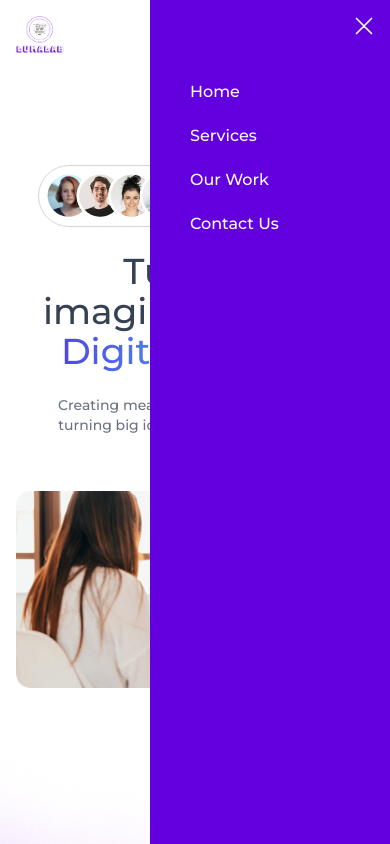
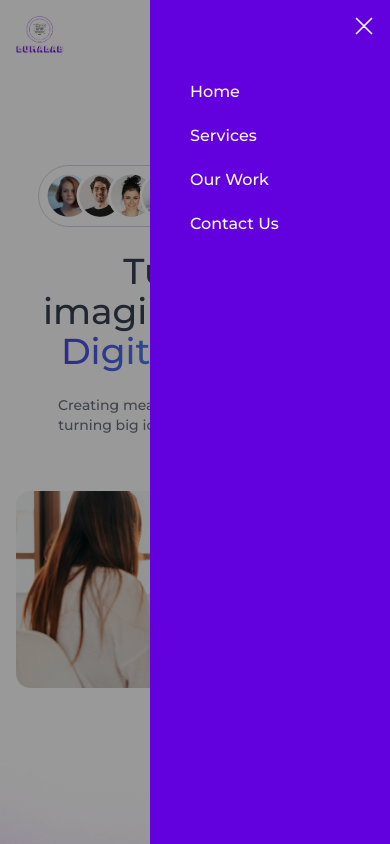
Before and after one commit to Piyush1532/Lumalab, a React (Vite) app: page / in a window 390 px wide. Both pictures are taken after a click on the picture 358 px from the left and 34 px from the top of the page. Shown: the top 844 px of the page. Built offline with nearby package versions, Linux system fonts and the light colour scheme.

Commit message:
added backdrop for sidebar

```diff
--- a/src/Components/Navbar.jsx
+++ b/src/Components/Navbar.jsx
@@ -8,12 +8,20 @@ const [sideBarOpen,setSideBarOpen]=useState(false)
 
 
   return (
-<div className='flex justify-between items-center px-4 sm:px-12 lg:px-24 xl:px-24 py-4 sticky top-0 z-20 backdrop-blur-xl font-medium bg-white/50 dark:bg-gray-900/70'>
+<div className='flex justify-between items-center px-4 sm:px-12 lg:px-24 xl:px-24 py-4 sticky top-0 z-20 backdrop-blur-xl font-medium bg-white/50 dark:bg-gray-900/70' >
 
       <img src={theme === 'dark' ? assets.logo_dark : assets.logo}   alt="logo" className='w-12 sm:w-40' />
 
 
-      <div className={`text-gray-700 dark:text-white sm:text-sm ${!sideBarOpen ? 'max-sm:w-0 overflow-hidden' : 'max-sm:w-60 max-sm:pl-10'} max-sm:fixed top-0 bottom-0 right-0 max-sm:min-h-screen max-sm:h-full max-sm:flex-col max-sm:bg-[#6200de] max-sm:text-white max-sm:pt-20 flex sm:items-center gap-5   transition-all duration-300`}>
+
+{sideBarOpen && (
+  <div
+    className='fixed top-0 left-0 w-full h-screen bg-black/40 z-1 sm:hidden'
+    onClick={() => setSideBarOpen(false)}
+  />
+)}
+
+      <div className={`text-gray-700 dark:text-white sm:text-sm ${!sideBarOpen ? 'max-sm:w-0 overflow-hidden' : 'max-sm:w-60 max-sm:pl-10'} max-sm:fixed top-0 bottom-0 right-0 max-sm:min-h-screen max-sm:h-full max-sm:flex-col max-sm:bg-[#6200de] max-sm:text-white max-sm:pt-20 flex sm:items-center gap-5   transition-all duration-300 z-10`}>
         <img src={assets.close_icon} alt="" className='w-5 absolute right-4 top-4 sm:hidden' onClick={()=>setSideBarOpen(false)}/>
 
         <a href="#" className='sm:hover:border-b ' onClick={()=>setSideBarOpen(false)}>Home</a>
```
